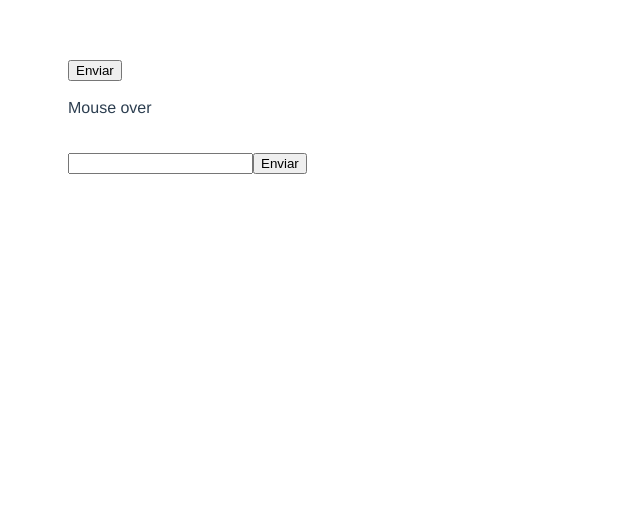
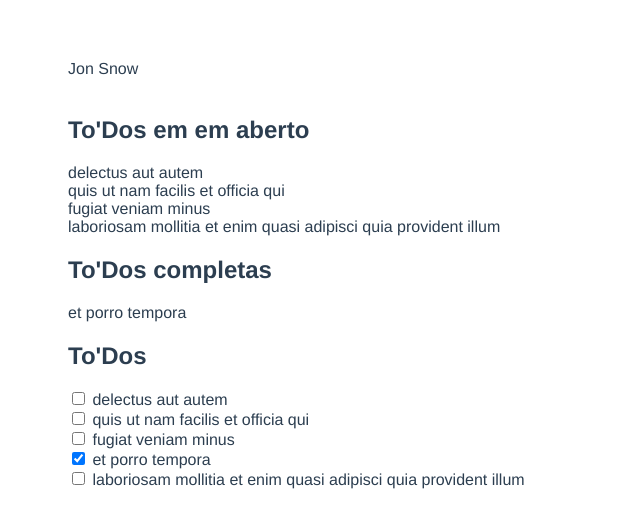
Before and after one commit to JeffersonRuan/app, a Vue app: page / in a window 1280 px wide. Shown: the top 528 px of the page, without its empty margins (0-640 px from the left). Built offline with nearby package versions, Linux system fonts and the light colour scheme.

Commit message:
feat: propriedades computadas

```diff
--- a/src/App.vue
+++ b/src/App.vue
@@ -1,7 +1,8 @@
 <template>
   <!-- <TheHeader /> -->
   <!-- <TwoWay /> -->
-  <EventosJs />
+  <!-- <EventosJs /> -->
+  <PropComputed />
 
   <div v-show="showUsuario">
     <div v-if="acessLevel === 'admin'">Usuário Admin</div>
@@ -19,14 +20,16 @@
 <script>
 // import TheHeader from './components/TheHeader.vue';
 // import TwoWay from './components/TwoWay.vue';
-import EventosJs from './components/EventosJs.vue'
+// import EventosJs from './components/EventosJs.vue'
+import PropComputed from './components/PropComputed.vue';
 
 export default {
   name: 'App',
   components: {
     // TheHeader,
     // TwoWay,
-    EventosJs
+    // EventosJs,
+    PropComputed
   },
   data() {
     return {
--- /dev/null
+++ b/src/components/PropComputed.vue
@@ -0,0 +1,112 @@
+<template>
+    <div>
+        {{ fullName }} <br><br>
+
+        <h2>To'Dos em em aberto </h2>
+        <div
+            v-for="todo in uncompletedTodos"
+            :key="todo.id"
+        >
+            {{ todo.title }}
+        </div>
+
+        <h2>To'Dos completas</h2>
+        <div
+            v-for="todo in completedTodos"
+            :key="todo.id"
+        >
+            {{ todo.title }}
+        </div>
+
+        <h2>To'Dos</h2>
+        <div
+            v-for="todo in todos"
+            :key="todo.id"
+        >
+            <input
+                v-model="todo.completed"
+                type="checkbox"
+            >
+            {{ todo.title }}
+        </div>
+
+
+    </div>
+</template>
+
+<script>
+export default {
+    name: 'App',
+    data() {
+        return {
+            user: {
+                first_name: 'Jon',
+                last_name: 'Snow',
+            },
+            todos: [
+                    {
+                        "userId": 1,
+                        "id": 1,
+                        "title": "delectus aut autem",
+                        "completed": false,
+                        "imgSrc": "https://via.placeholder.com/150"
+                    },
+                    {
+                        "userId": 1,
+                        "id": 2,
+                        "title": "quis ut nam facilis et officia qui",
+                        "completed": false,
+                        "imgSrc": "https://via.placeholder.com/150"
+                    },
+                    {
+                        "userId": 1,
+                        "id": 3,
+                        "title": "fugiat veniam minus",
+                        "completed": false
+                    },
+                    {
+                        "userId": 1,
+                        "id": 4,
+                        "title": "et porro tempora",
+                        "completed": true
+                    },
+                    {
+                        "userId": 1,
+                        "id": 5,
+                        "title": "laboriosam mollitia et enim quasi adipisci quia provident illum",
+                        "completed": false
+                    }
+]
+        }
+    },
+
+    computed: {
+        fullName() {
+            return `${this.user.first_name} ${this.user.last_name}`
+        },
+
+        uncompletedTodos() {
+            return this.todos.filter(todo => !todo.completed);
+        },
+        completedTodos() {
+            return this.todos.filter(todo => todo.completed);
+        }
+    },
+
+    methods: {
+        click() {
+            console.log(this.user)
+        }
+    }
+}
+</script>
+
+<style>
+#app {
+        font-family: Avenir, Helvetica, Arial, sans-serif;
+        -webkit-font-smoothing: antialiased;
+        -moz-osx-font-smoothing: grayscale;
+        color: #2c3e50;
+        margin: 60px;
+    }
+</style>
--- a/src/main.js
+++ b/src/main.js
@@ -1,4 +1,4 @@
 import { createApp } from 'vue'
 import App from './App.vue'
 
-createApp(App).mount('#app')
+window.app = createApp(App).mount('#app')
```
